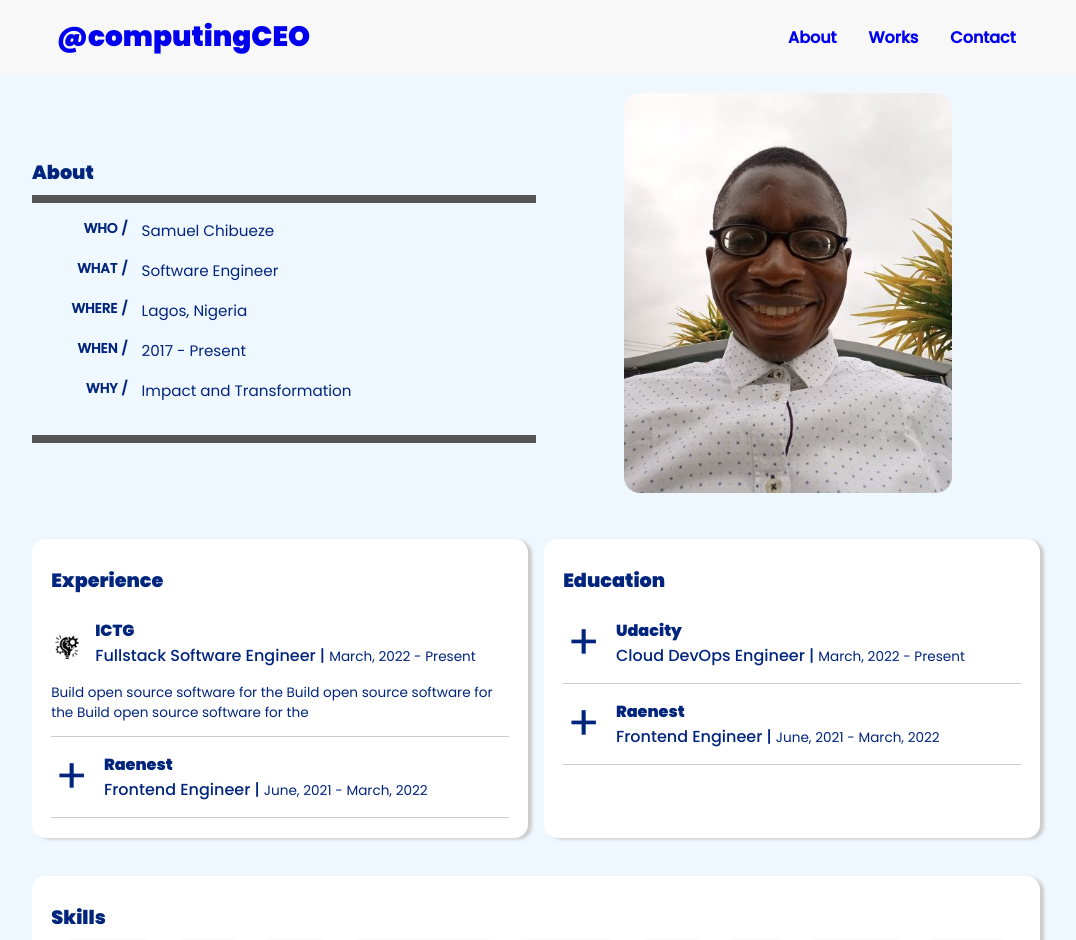
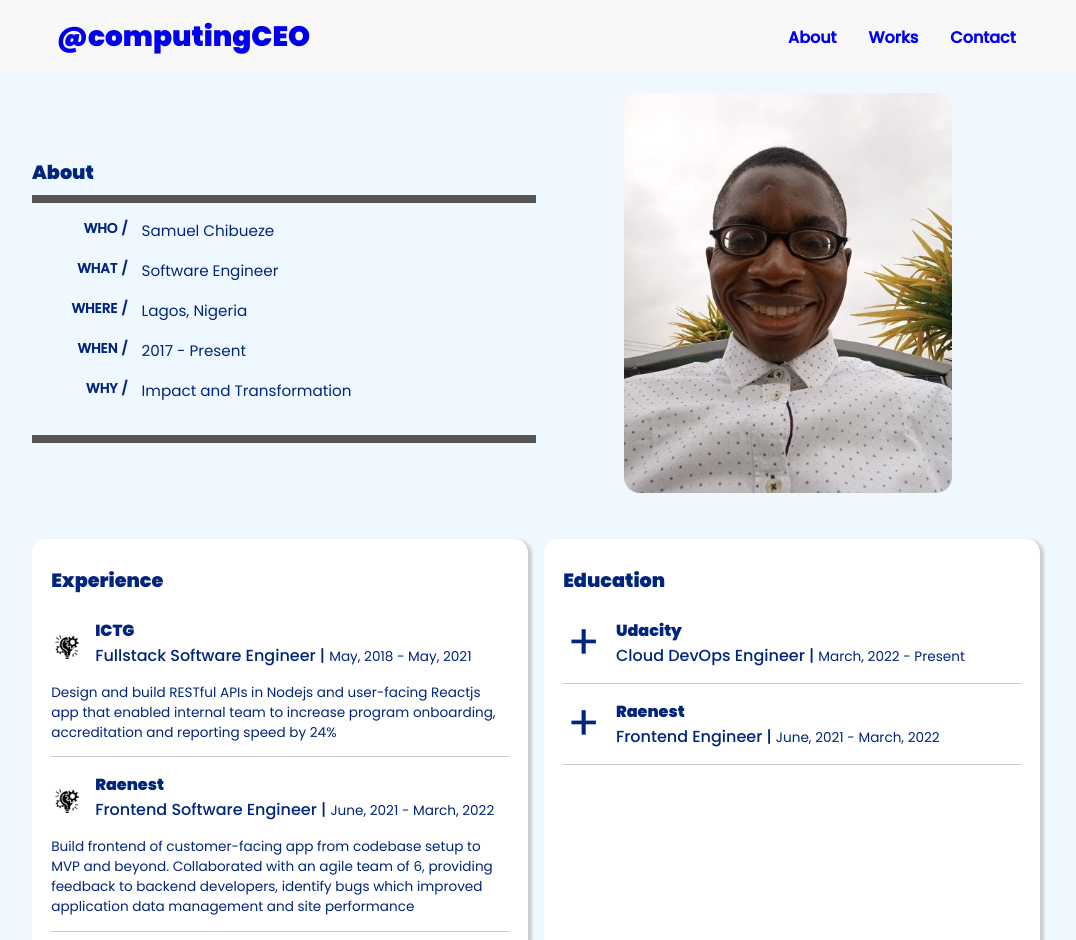
Before and after one commit to sechibueze/sechibueze.github.io, a React (Create React App) app: page /about in a window 1280 px wide. Shown: the top 940 px of the page, without its empty margins (104-1180 px from the left). Built offline with nearby package versions, Linux system fonts and the light colour scheme.

Commit message:
refactor about page data

```diff
--- a/src/components/HeroHeader/index.js
+++ b/src/components/HeroHeader/index.js
@@ -52,9 +52,11 @@ const StyledHeroContainer = styled.div`
       display: inline-block;
       text-align: center;
       width: 100%;
+      font-weight: bolder;
+      margin-top: 1rem;
       @media screen and (min-width: 768px) {
         text-align: left;
-        margin-top: 1rem;
+        margin: 0;
       }
     }
 
@@ -84,13 +86,13 @@ const HeroHeader = () => {
       <div className='container'>
         <StyledHeroContainer>
           <div className='hero-content'>
-            <span className='text-bit'>Hello 👋</span>
+            <span className='text-bit'>Hi 👋</span>
             <Heading>Samuel Chibueze</Heading>
             <h3>Software & Cloud DevOps Engineer</h3>
             <p className='intro-content'>
               Everything I do begins with a vision, and proceed by a blend of
               faith and fact, to deliver value to stakeholders, impacting
-              communities and ecosystem
+              communities and ecosystems
             </p>
             <SocialIcons heading={"Let's Connect"} />
           </div>
--- /dev/null
+++ b/src/constants/about.constant.js
@@ -0,0 +1,26 @@
+export const EXPERIENCE = [
+  {
+    company: 'ICTG',
+    role: 'Fullstack Software Engineer',
+    period: 'May, 2018 - May, 2021',
+    logo: '',
+    jobInfo:
+      'Design and build RESTful APIs in Nodejs and user-facing Reactjs app that enabled internal team to increase program onboarding, accreditation and reporting speed by 24%',
+  },
+  {
+    company: 'Raenest',
+    role: 'Frontend Software Engineer',
+    period: 'June, 2021 - March, 2022',
+    logo: '',
+    jobInfo:
+      'Build frontend of customer-facing app from codebase setup to MVP and beyond. Collaborated with an agile team of 6, providing feedback to backend developers, identify bugs which improved application data management and site performance',
+  },
+  {
+    company: 'Lightworth Computing',
+    role: 'Web Developer',
+    period: ' Dec, 2016 - May, 2018',
+    logo: '',
+    jobInfo:
+      'Collaborated with stakeholders and project owners to identify features and architect web app for early stage startups',
+  },
+];
--- a/src/pages/about/index.js
+++ b/src/pages/about/index.js
@@ -4,6 +4,7 @@ import Experience from 'components/Experience';
 import Skill from 'components/Skill';
 import projectIcon from 'assets/images/project__icon.png';
 import { CARD_SHADOW } from 'constants/style.constant';
+import { EXPERIENCE } from 'constants/about.constant';
 const StyledAbout = styled.div`
   background: aliceblue;
 `;
@@ -131,7 +132,7 @@ const About = () => {
                 <img
                   style={{ borderRadius: '1rem', maxHeight: '25rem' }}
                   src={person}
-                  alt='Actioning'
+                  alt='Samuel Chibueze'
                 />
               </figure>
             </StyledPersonalFigure>
@@ -144,18 +145,21 @@ const About = () => {
             <div>
               <StyledH3>Experience</StyledH3>
               <div>
-                <Experience
-                  company={'ICTG'}
-                  role='Fullstack Software Engineer'
-                  period={'March, 2022 - Present'}
-                  imgSrc={projectIcon}
-                  jobInfo='Build open source software for the Build open source software for the Build open source software for the '
-                />
-                <Experience
-                  company={'Raenest'}
-                  role='Frontend Engineer'
-                  period={'June, 2021 - March, 2022'}
-                />
+                {EXPERIENCE.map((experience) => {
+                  const { company, role, period, logo, jobInfo } =
+                    experience || {};
+                  const id = `${company}-${role}`;
+                  return (
+                    <Experience
+                      key={id}
+                      company={company}
+                      role={role}
+                      period={period}
+                      imgSrc={logo || projectIcon}
+                      jobInfo={jobInfo}
+                    />
+                  );
+                })}
               </div>
             </div>
             <div>
```
Also changed, not shown: 1 other file (tests, documents, lock files or other folders).
